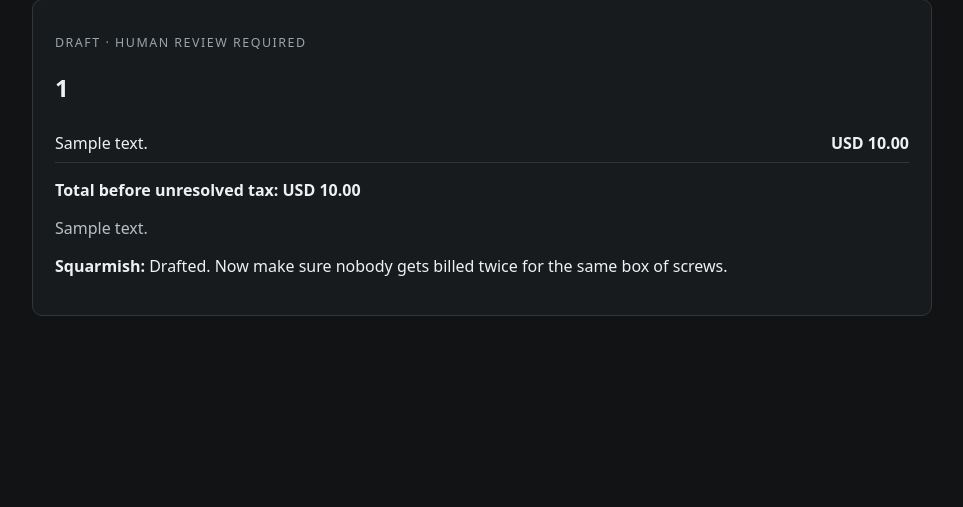
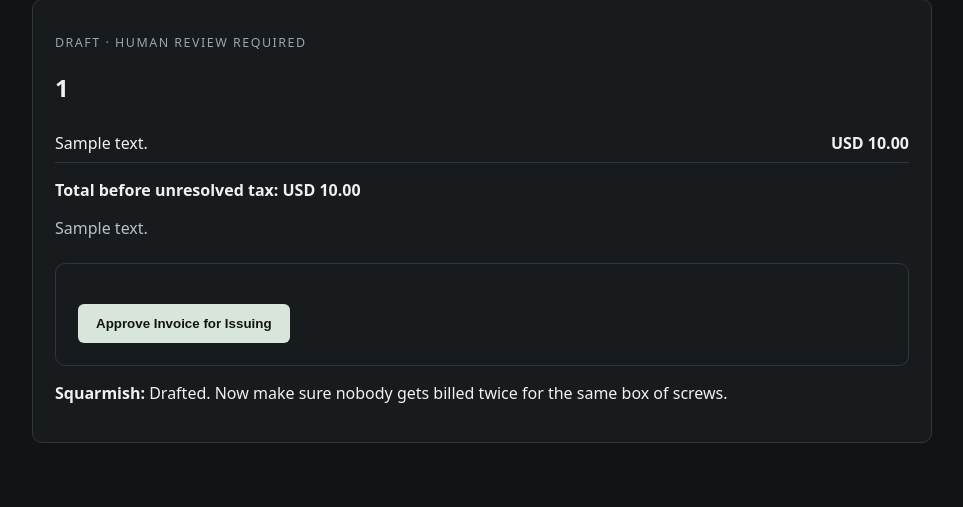
Before and after one commit to drakoswolf-lgtm/GoblinBlackOffice, a Flask app: template app/squarmish/templates/squarmish/index.html in a window 1280 px wide. Shown: the part 616-1123 px from the top of the page, without its empty margins (158-1121 px from the left). Before the commit the page ends 932 px from the top, so only its background shows below. Run offline with Flask 3, Linux system fonts and the light colour scheme; the template is opened without the code that fills it: most values are stand-ins (such as "Sample title", 1, 10 or a date in 2020).

Commit message:
feat(squarmish): add explicit invoice approval control

```diff
--- a/app/squarmish/templates/squarmish/index.html
+++ b/app/squarmish/templates/squarmish/index.html
@@ -1,6 +1,6 @@
 <!doctype html>
 <html lang="en"><head><meta charset="utf-8"><meta name="viewport" content="width=device-width,initial-scale=1"><title>Squarmish · Invoices</title>
-<style>:root{color-scheme:dark;font-family:system-ui,sans-serif}body{margin:0;background:#111315;color:#eef1f3}main{max-width:900px;margin:auto;padding:28px 18px 64px}a{color:#bdcbd3}.eyebrow{color:#9aa4aa;text-transform:uppercase;letter-spacing:.12em;font-size:.78rem}form,.preview{margin-top:24px;padding:22px;border:1px solid #30363a;background:#181b1e;border-radius:10px}label{display:block;margin:14px 0 6px;font-weight:650}input,select{width:100%;box-sizing:border-box;padding:11px;background:#101214;color:#fff;border:1px solid #41484d;border-radius:6px}.check{display:flex;gap:9px;align-items:flex-start;margin:10px 0}.check input{width:auto;margin-top:4px}button{margin-top:18px;padding:12px 18px;border:0;border-radius:6px;font-weight:750}.errors{padding:14px 18px;border:1px solid #8a4545;background:#2b1818;border-radius:8px;margin-top:20px}.note{color:#b8c0c5}.line{display:flex;justify-content:space-between;gap:12px;padding:8px 0;border-bottom:1px solid #30363a}</style></head><body><main>
+<style>:root{color-scheme:dark;font-family:system-ui,sans-serif}body{margin:0;background:#111315;color:#eef1f3}main{max-width:900px;margin:auto;padding:28px 18px 64px}a{color:#bdcbd3}.eyebrow{color:#9aa4aa;text-transform:uppercase;letter-spacing:.12em;font-size:.78rem}form,.preview{margin-top:24px;padding:22px;border:1px solid #30363a;background:#181b1e;border-radius:10px}label{display:block;margin:14px 0 6px;font-weight:650}input,select{width:100%;box-sizing:border-box;padding:11px;background:#101214;color:#fff;border:1px solid #41484d;border-radius:6px}.check{display:flex;gap:9px;align-items:flex-start;margin:10px 0}.check input{width:auto;margin-top:4px}button{margin-top:18px;padding:12px 18px;border:0;border-radius:6px;font-weight:750}.confirm{background:#d8e5da;color:#101410}.errors{padding:14px 18px;border:1px solid #8a4545;background:#2b1818;border-radius:8px;margin-top:20px}.note{color:#b8c0c5}.line{display:flex;justify-content:space-between;gap:12px;padding:8px 0;border-bottom:1px solid #30363a}</style></head><body><main>
 <a href="/">← Office Desk</a><p class="eyebrow">Billing & Revenue · Squarmish</p><h1>Draft the invoice.</h1><p class="note">Choose exactly what gets billed. Squarmish counts. He does not improvise.</p>
 {% if result and result.errors %}<div class="errors"><strong>Needs attention</strong><ul>{% for e in result.errors %}<li>{{e}}</li>{% endfor %}</ul></div>{% endif %}
 <form method="post"><label>Agreement</label><select name="agreement_id"><option value="">Select agreement</option>{% for a in agreements %}{% set p=projects.get(a.project_id) %}{% set c=clients.get(p.client_id) if p and p.client_id else none %}<option value="{{a.agreement_id}}">{{a.title}}{% if p %} · {{p.name}}{% endif %}{% if c %} · {{c.name}}{% endif %}</option>{% endfor %}</select>
@@ -8,5 +8,5 @@
 <label class="check"><input type="checkbox" name="include_agreement_amount" value="1" checked><span>Bill the agreed price as a line item</span></label>
 {% if expenses %}<label>Additional confirmed billable expenses</label>{% for e in expenses %}<label class="check"><input type="checkbox" name="expense_id" value="{{e.expense_id}}"><span>{{e.description}} · {{e.currency}} {{'%.2f'|format(e.amount)}}{% if e.billable is not sameas true %} · not confirmed billable{% endif %}</span></label>{% endfor %}{% endif %}
 <button type="submit">Draft Invoice</button></form>
-{% if result and result.invoice %}<section class="preview"><p class="eyebrow">Draft · human review required</p><h2>{{result.invoice.invoice_id}}</h2>{% for line in result.lines %}<div class="line"><span>{{line.description}}</span><strong>{{result.invoice.currency}} {{'%.2f'|format(line.amount)}}</strong></div>{% endfor %}<p><strong>Total before unresolved tax: {{result.invoice.currency}} {{'%.2f'|format(result.invoice.total)}}</strong></p>{% for n in result.review_notes %}<p class="note">{{n}}</p>{% endfor %}<p><strong>Squarmish:</strong> Drafted. Now make sure nobody gets billed twice for the same box of screws.</p></section>{% endif %}
+{% if result and result.invoice %}<section class="preview"><p class="eyebrow">Draft · human review required</p><h2>{{result.invoice.invoice_id}}</h2>{% for line in result.lines %}<div class="line"><span>{{line.description}}</span><strong>{{result.invoice.currency}} {{'%.2f'|format(line.amount)}}</strong></div>{% endfor %}<p><strong>Total before unresolved tax: {{result.invoice.currency}} {{'%.2f'|format(result.invoice.total)}}</strong></p>{% for n in result.review_notes %}<p class="note">{{n}}</p>{% endfor %}<form method="post" action="/invoices/{{result.invoice.invoice_id}}/confirm"><button class="confirm" type="submit">Approve Invoice for Issuing</button></form><p><strong>Squarmish:</strong> Drafted. Now make sure nobody gets billed twice for the same box of screws.</p></section>{% endif %}
 </main></body></html>
```
